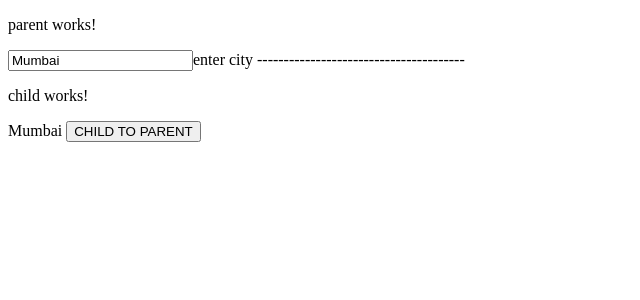
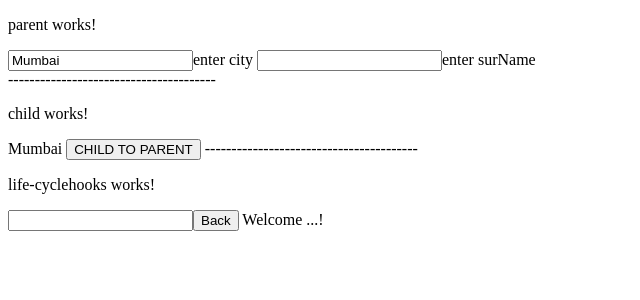
Before and after one commit to Jagrutij300/jspractice, an Angular app in the folder myProject/: page /ParentComponent in a window 1280 px wide. Shown: the top 300 px of the page, without its empty margins (0-640 px from the left). Built offline with nearby package versions, Linux system fonts and the light colour scheme.

Commit message:
parent to child

```diff
--- a/myProject/src/app/life-cyclehooks/life-cyclehooks.component.html
+++ b/myProject/src/app/life-cyclehooks/life-cyclehooks.component.html
@@ -1,4 +1,4 @@
 <p>life-cyclehooks works!</p>
 <input type="text">
 <button routerLink="">Back</button>
-Welcome{{Name}}...!
+Welcome{{Name}} {{surName}}...!
--- a/myProject/src/app/life-cyclehooks/life-cyclehooks.component.ts
+++ b/myProject/src/app/life-cyclehooks/life-cyclehooks.component.ts
@@ -1,4 +1,4 @@
-import { Component } from '@angular/core';
+import { Component, Input } from '@angular/core';
 import { DataService } from '../data.service';
 
 @Component({
@@ -8,7 +8,7 @@ import { DataService } from '../data.service';
 })
 export class LifeCyclehooksComponent {
   Name:any;//normal prop
-  //@input() surName:any;//input property
+  @Input () surName:any;//input property
   constructor(private dataService : DataService ) {
     console.log("constructor calling...");
 
--- a/myProject/src/app/parent/parent.component.html
+++ b/myProject/src/app/parent/parent.component.html
@@ -1,7 +1,12 @@
 <p>parent works!</p>
 <!-- parent and child componenet run at a same time bcz child componenet selectore here we used  -->
 <input type="text"[(ngModel)]="city">enter city
+<input type="text"[(ngModel)]="surName">enter surName
+<br>
 
 
 ---------------------------------------
 <app-child [cityName]="city"(data)="dataFromChild($event)"></app-child>
+
+----------------------------------------
+<app-life-cyclehooks [surName]="surName"></app-life-cyclehooks>
--- a/myProject/src/app/parent/parent.component.ts
+++ b/myProject/src/app/parent/parent.component.ts
@@ -7,6 +7,8 @@ import { Component } from '@angular/core';
 })
 export class ParentComponent {
   city = "Mumbai";
+  state:any;
+  surName!:string;
 
   dataFromChild(event:any){
     console.log(event);
```
